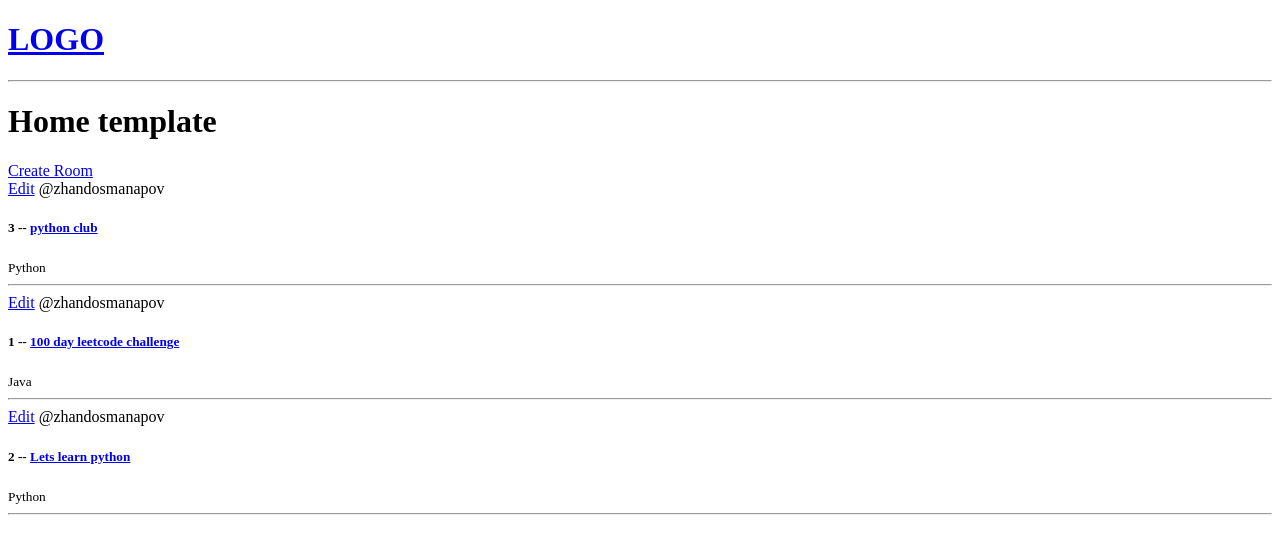
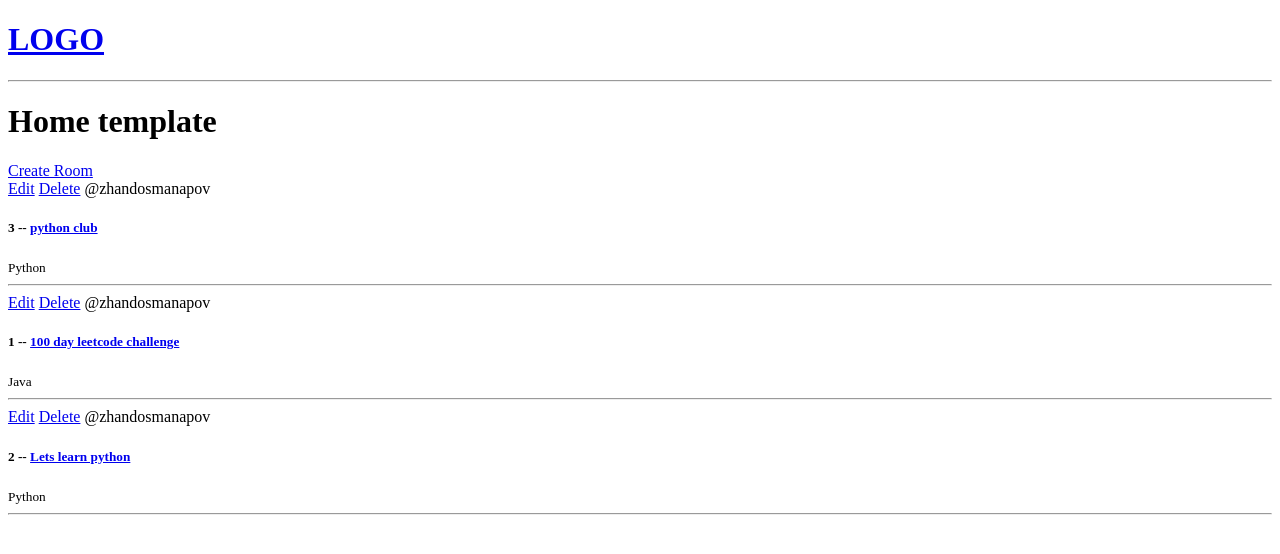
Before and after one commit to zhandos-manapov/django_backend_project, a Django app: page / in a window 1280 px wide. Shown: the top 554 px of the page. Run offline with Django 4.2, Linux system fonts and the light colour scheme; data comes from the database, SQL or seed files in the repository; both versions use the stored data as it was after the commit.

Commit message:
room delete orperation added

```diff
--- a/account/templates/account/home.html
+++ b/account/templates/account/home.html
@@ -12,6 +12,7 @@
         {% for room in rooms %}
             <div>
                 <a href="{% url 'update-room' room.id %}">Edit</a>
+                <a href="{% url 'delete-room' room.id %}">Delete</a>
                 <span>@{{room.host.username}}</span>
                 <h5>{{room.id}} -- <a href="{% url 'room' room.id %}">{{room.name}}</a></h5>
                 <small>{{room.topic.name}}</small>
--- a/account/urls.py
+++ b/account/urls.py
@@ -5,5 +5,6 @@ urlpatterns = [
     path('', views.home, name="home"),
     path('room/<str:pk>/', views.room, name="room"),
     path('create-room/', views.createRoom, name="create-room"),
-    path('update-room/<str:pk>/', views.updateRoom, name="update-room")
+    path('update-room/<str:pk>/', views.updateRoom, name="update-room"),
+    path('delete-room/<str:pk>/', views.deleteRoom, name="delete-room")
 ]
--- a/account/views.py
+++ b/account/views.py
@@ -42,3 +42,10 @@ def updateRoom(request, pk):
 
     context = {'form': form}
     return render(request, 'account/room_form.html', context)
+def deleteRoom(request, pk):
+    room = Room.objects.get(id=pk)
+    if request.method == 'POST':
+        room.delete()
+        return redirect('home')
+
+    return render(request, 'account/delete.html', {'obj': room})
```
Also changed, not shown: account/templates/account/delete.html (added, +12 -0 lines), db.sqlite3.
